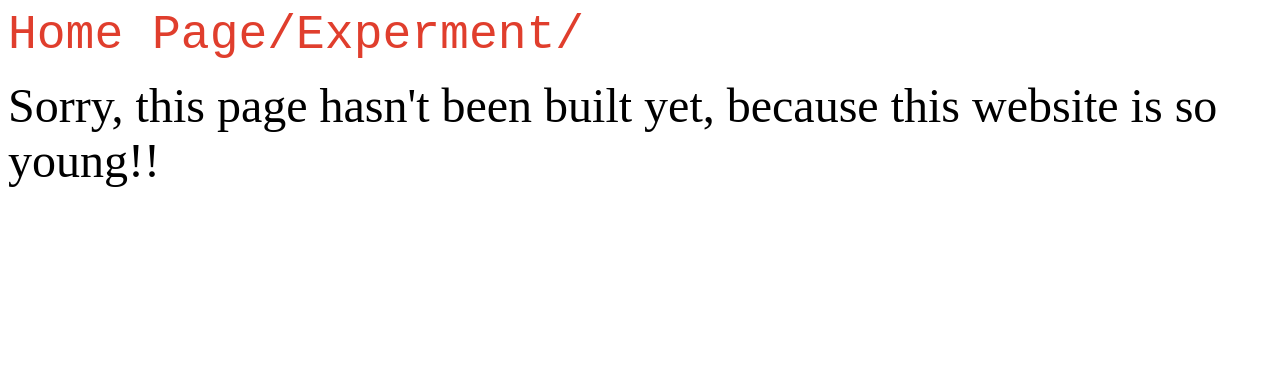
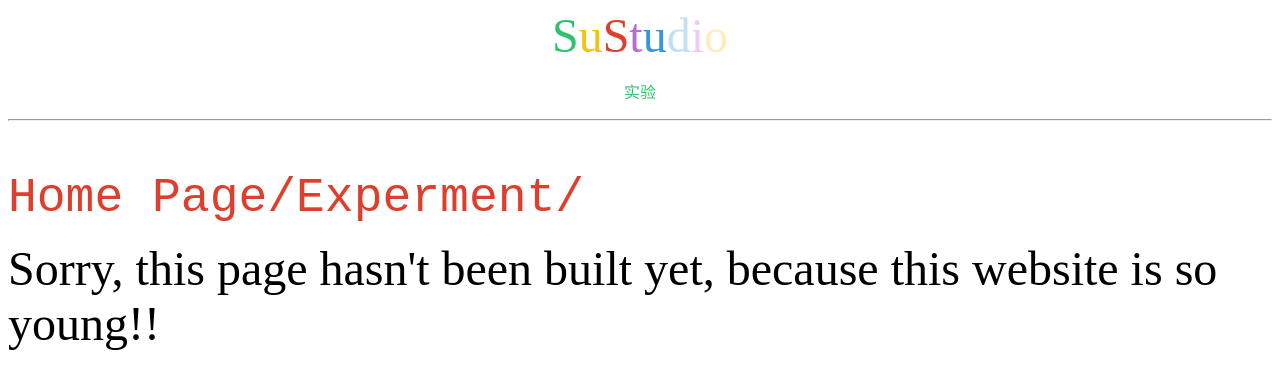
Before and after one commit to hyouself/Experiment, a plain HTML site: page index.html in a window 1280 px wide. Drawn offline with Linux system fonts and the light colour scheme.

Commit message:
Update index.html

```diff
--- a/index.html
+++ b/index.html
@@ -1,2 +1,6 @@
+<p style="text-align: center;"><span style="font-size: 36pt;"><span style="color: #2dc26b;">S</span><span style="color: #f1c40f;">u</span><span style="color: #e03e2d;">S</span><span style="color: #b96ad9;">t</span><span style="color: #3598db;">u</span><span style="color: #c2e0f4;">d</span><span style="color: #eccafa;">i</span><span style="color: #fbeeb8;">o</span></span></p>
+<p style="text-align: center;"><span style="font-size: 12pt; color: #2dc26b;">实验</span></p>
+<hr />
+<p style="text-align: center;" data-pid="zhGzvndI">&nbsp;</p>
 <p><span style="font-size: 36pt;"><span style="font-size: 36pt; color: #e03e2d; font-family: 'courier new', courier, monospace;">Home Page/Experment/</span><br /></span></p>
 <p><span style="font-size: 36pt;">Sorry, this page hasn't been built yet, because this website is so young!!<br /></span></p>
```
